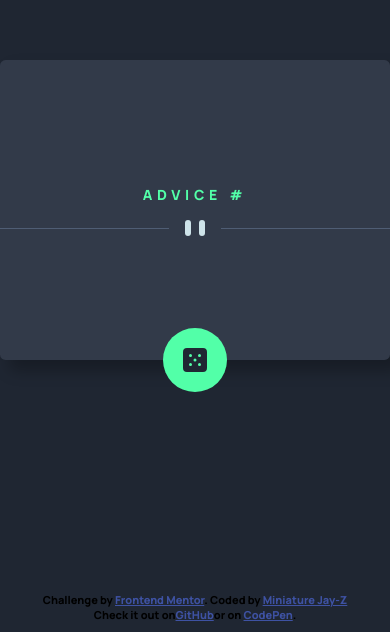
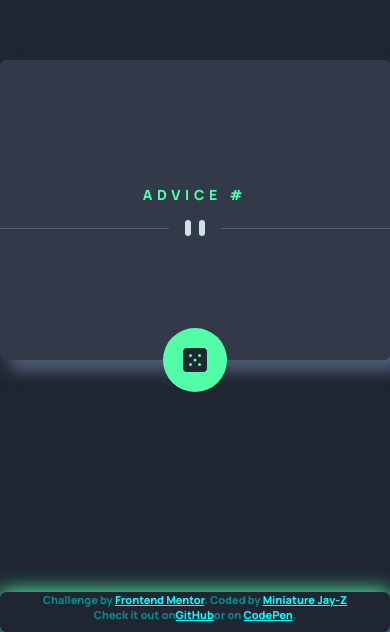
Before and after one commit to jmzager0110/advice-generator-app-main, a plain HTML site: page index.html in a window 390 px wide. Shown: the part 212-844 px from the top of the page. Drawn offline with Linux system fonts and the light colour scheme; no server answers.

Commit message:
just messin around, needs work for mobile.

```diff
--- a/styles.css
+++ b/styles.css
@@ -6,8 +6,7 @@
     --grayish-blue: hsl(217, 19%, 38%);
     --dark-grayish-blue: hsl(217, 19%, 24%);
     --dark-blue: hsl(218, 23%, 16%);
-    --container-padding: 40px 10px 40px 10px;
-
+    --container-padding: 2.5rem 0.625rem 2.5rem 0.625rem;
 }
 
 *,
@@ -50,7 +49,7 @@ img {
     max-width: 500px;
     margin: 0 0.5rem;
     min-height: 300px;
-    box-shadow: 10px 10px 15px 1px rgba(0, 0, 0, 0.26);
+    box-shadow: 10px 10px 15px 1px var(--grayish-blue);
 }
 
 .container .accent {
@@ -94,11 +93,16 @@ img .divider {
     bottom: 0;
     width: 100%;
     height: 2.5rem;
-    font-size: 11px; text-align: center;
+    font-size: 11px;
+    color: darkcyan;
+    text-align: center;
+    border-radius: 0.4rem;
+    box-shadow: 0px 0px 20px 1px var(--neon-green);
   }
 
   .attribution a {
-    color: hsl(228, 45%, 44%);
+    color: cyan;
+
   }
 
 @media (min-width: 500px) {
```
